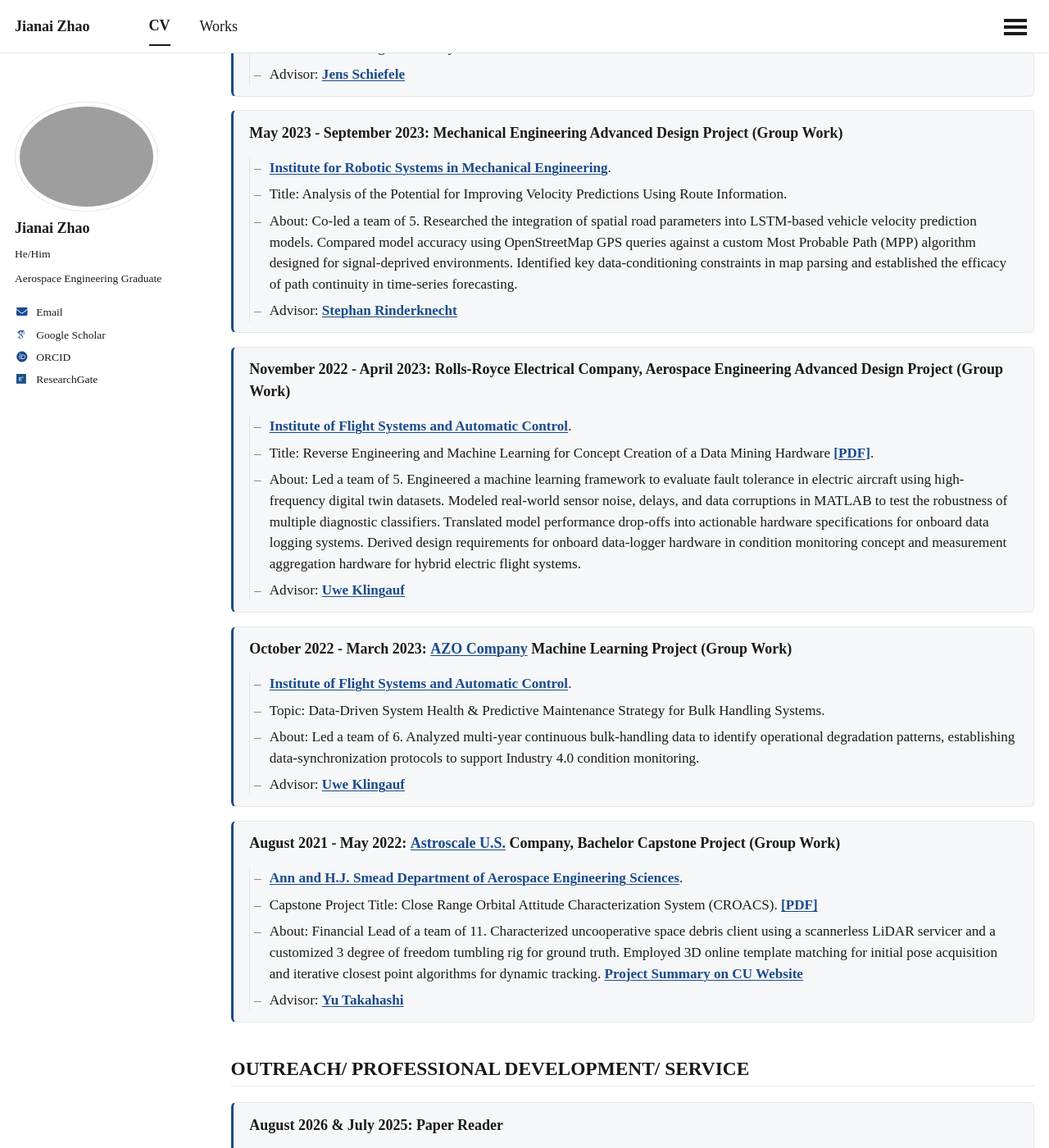
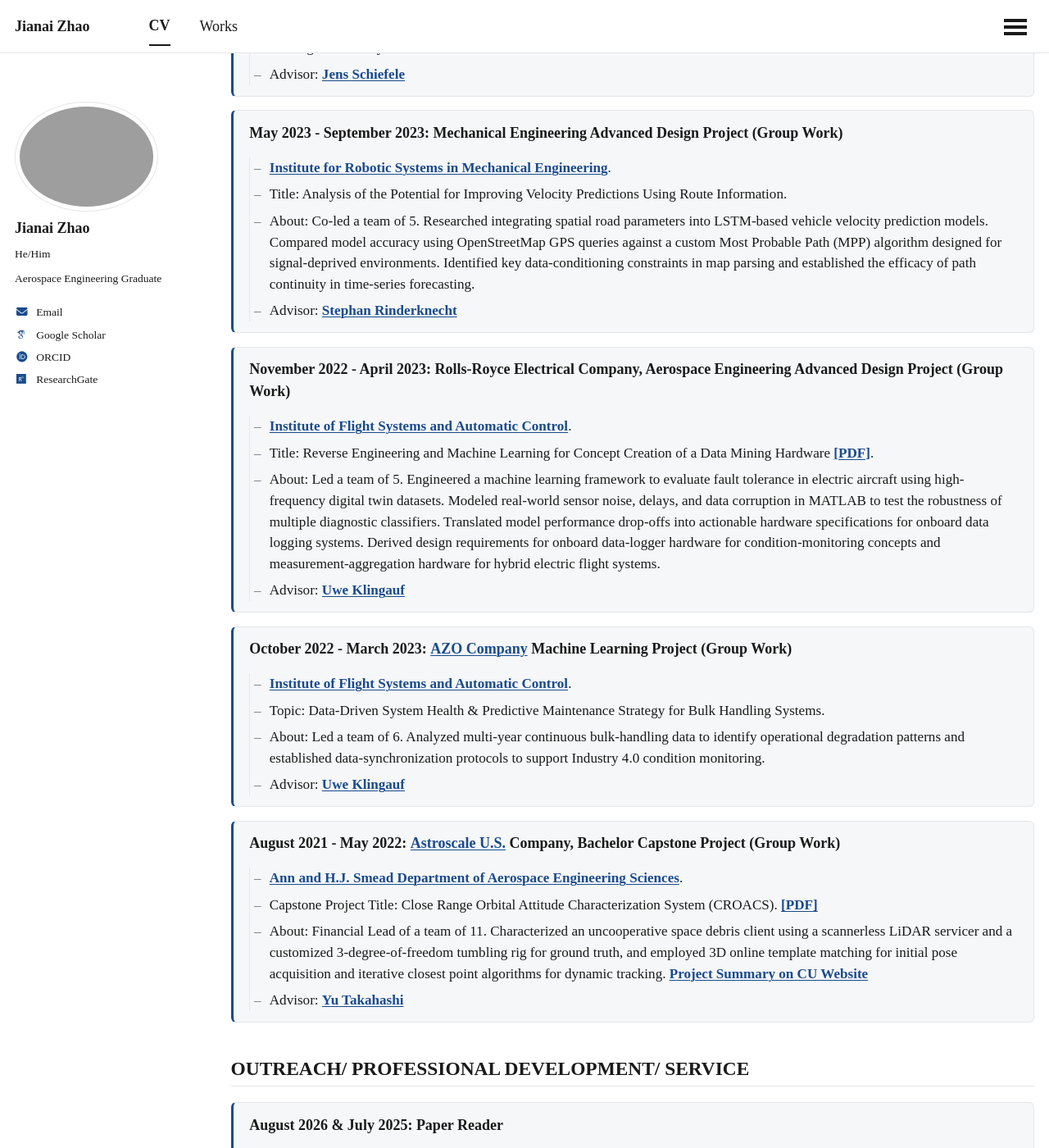
Before and after one commit to jianaizhao/jianaizhao.github.io, a Jekyll site: the page built from _pages/cv.md, in a window 1280 px wide and 1400 px high, scrolled down 1195 px. Shown: the whole window at 82% size. Built offline with Jekyll 4.4.1, drawn with Linux system fonts in a browser that asks for light colours; some web fonts are replaced; a script that is not in the unit is left out; some of the changed text lies outside the part shown.

Commit message:
grammar fix

```diff
--- a/_pages/cv.md
+++ b/_pages/cv.md
@@ -50,25 +50,25 @@ RESEARCH EXPERIENCE
 * **October 2023 - March 2024: Boeing Global Service Jeppesen Cockpit Design Project (Group Work)**
   * [Institute of Flight Systems and Automatic Control](https://www.fsr.tu-darmstadt.de/index.en.jsp).
   * Topic: Integration of a Steering Wheel and a Conventional Yoke in a Flight Control System.
-  * About: Led a team of 4. Cockpit design using Siemens NX, allowing both translational and rotational movement of the steering wheel to act as a flight control system.
+  * About: Led a team of 4. Designed a cockpit using Siemens NX, enabling translational and rotational steering-wheel movement to act as a flight control system.
   * Advisor: [Jens Schiefele](https://www.fsr.tu-darmstadt.de/fsr/mitarbeiter_15/mitarbeitende/mitarbeiter_details_fsr_116480.en.jsp)
 
 * **May 2023 - September 2023: Mechanical Engineering Advanced Design Project (Group Work)**
   * [Institute for Robotic Systems in Mechanical Engineering](https://www.maschinenbau.tu-darmstadt.de/irm/institut_irm/index.en.jsp).
   * Title: Analysis of the Potential for Improving Velocity Predictions Using Route Information.
-  * About: Co-led a team of 5. Researched the integration of spatial road parameters into LSTM-based vehicle velocity prediction models. Compared model accuracy using OpenStreetMap GPS queries against a custom Most Probable Path (MPP) algorithm designed for signal-deprived environments. Identified key data-conditioning constraints in map parsing and established the efficacy of path continuity in time-series forecasting.
+  * About: Co-led a team of 5. Researched integrating spatial road parameters into LSTM-based vehicle velocity prediction models. Compared model accuracy using OpenStreetMap GPS queries against a custom Most Probable Path (MPP) algorithm designed for signal-deprived environments. Identified key data-conditioning constraints in map parsing and established the efficacy of path continuity in time-series forecasting.
   * Advisor: [Stephan Rinderknecht](https://www.maschinenbau.tu-darmstadt.de/irm/institut_irm/team_irm/teamdetails_irm_280256.en.jsp)
 
 * **November 2022 - April 2023: Rolls-Royce Electrical Company, Aerospace Engineering Advanced Design Project (Group Work)**
   * [Institute of Flight Systems and Automatic Control](https://www.fsr.tu-darmstadt.de/index.en.jsp).
   * Title: Reverse Engineering and Machine Learning for Concept Creation of a Data Mining Hardware [[PDF]](https://zenodo.org/records/16894535).
-  * About: Led a team of 5. Engineered a machine learning framework to evaluate fault tolerance in electric aircraft using high-frequency digital twin datasets. Modeled real-world sensor noise, delays, and data corruptions in MATLAB to test the robustness of multiple diagnostic classifiers. Translated model performance drop-offs into actionable hardware specifications for onboard data logging systems. Derived design requirements for onboard data-logger hardware in condition monitoring concept and measurement aggregation hardware for hybrid electric flight systems.
+  * About: Led a team of 5. Engineered a machine learning framework to evaluate fault tolerance in electric aircraft using high-frequency digital twin datasets. Modeled real-world sensor noise, delays, and data corruption in MATLAB to test the robustness of multiple diagnostic classifiers. Translated model performance drop-offs into actionable hardware specifications for onboard data logging systems. Derived design requirements for onboard data-logger hardware for condition-monitoring concepts and measurement-aggregation hardware for hybrid electric flight systems.
   * Advisor: [Uwe Klingauf](https://www.fsr.tu-darmstadt.de/fsr/mitarbeiter_15/mitarbeitende/mitarbeiter_details_fsr_8591.en.jsp)
 
 * **October 2022 - March 2023: [AZO Company](https://www.azo.com/en-de/) Machine Learning Project (Group Work)**
   * [Institute of Flight Systems and Automatic Control](https://www.fsr.tu-darmstadt.de/index.en.jsp).
   * Topic: Data-Driven System Health & Predictive Maintenance Strategy for Bulk Handling Systems.
-  * About: Led a team of 6. Analyzed multi-year continuous bulk-handling data to identify operational degradation patterns, establishing data-synchronization protocols to support Industry 4.0 condition monitoring.
+  * About: Led a team of 6. Analyzed multi-year continuous bulk-handling data to identify operational degradation patterns and established data-synchronization protocols to support Industry 4.0 condition monitoring.
   * Advisor: [Uwe Klingauf](https://www.fsr.tu-darmstadt.de/fsr/mitarbeiter_15/mitarbeitende/mitarbeiter_details_fsr_8591.en.jsp)
 
 
@@ -78,7 +78,7 @@ RESEARCH EXPERIENCE
 * **August 2021 - May 2022: [Astroscale U.S.](https://astroscale-us.com/) Company, Bachelor Capstone Project (Group Work)**
   * [Ann and H.J. Smead Department of Aerospace Engineering Sciences](https://www.colorado.edu/aerospace/).
   * Capstone Project Title: Close Range Orbital Attitude Characterization System (CROACS). [[PDF]](https://zenodo.org/records/16895411)
-  * About: Financial Lead of a team of 11. Characterized uncooperative space debris client using a scannerless LiDAR servicer and a customized 3 degree of freedom tumbling rig for ground truth. Employed 3D online template matching for initial pose acquisition and iterative closest point algorithms for dynamic tracking. [Project Summary on CU Website](https://www.colorado.edu/aerospace/academics/undergraduates/senior-design-projects/past-senior-projects/2021-2022/close-range-orbital)
+  * About: Financial Lead of a team of 11. Characterized an uncooperative space debris client using a scannerless LiDAR servicer and a customized 3-degree-of-freedom tumbling rig for ground truth, and employed 3D online template matching for initial pose acquisition and iterative closest point algorithms for dynamic tracking. [Project Summary on CU Website](https://www.colorado.edu/aerospace/academics/undergraduates/senior-design-projects/past-senior-projects/2021-2022/close-range-orbital)
   * Advisor: [Yu Takahashi](https://scholar.google.com/citations?user=F0SHsewAAAAJ&hl=en)
 
 
@@ -86,24 +86,24 @@ OUTREACH/ PROFESSIONAL DEVELOPMENT/ SERVICE
 ======
 * **August 2026 & July 2025: Paper Reader**
   * [Research Science Institute (RSI-MIT 2025 & 2026)](https://www.cee.org/programs/research-science-institute) at Massachusetts Institute of Technology
-  * About: Reviewed penultimate and final papers in Aeronautics and Astronautics. Gave feedback on student penultimate drafts and helped them improve for the final papers, and then made a selection decision during the final review.
+  * About: Reviewed penultimate and final papers in Aeronautics and Astronautics. Provided feedback on students’ penultimate drafts to help them improve for the final papers, then made a selection decision during the final review.
 
 * **Summer 2021: [Undergraduate Researcher](https://www.colorado.edu/smithlab/jianai-zhao)**
   * CU Boulder Smith Lab
-  * About: Produced science outreach videos as part of Smith Lab’s NSF-funded research and assisted in maintaining the greenhouse collections used by the lab’s research.
+  * About: Undergrad Research Assistant (Student Assistant I). Produced science outreach videos as part of U.S. NSF-funded research and helped maintain the greenhouse collections used by the lab’s research.
   * Advisor: [Stacey D. Smith](https://www.colorado.edu/ebio/stacey-d-smith)
 
 * **Summer 2018: Web Communication Intern**
   * CU Boulder Strategic Relations and Communications.
-  * About: Creating and updating CU Boulder campus websites.
+  * About: Created and updated CU Boulder campus websites.
 
 * **Summer 2017: RSI Counselor**
   * Research Science Initiative (RSI-Tsinghua 2017) at Tsinghua University
-  * About: Imparting the Rickoids culture to new students, helping students with the creation of the Summerbook, and organizing events.
+  * About: Shared Rickoids culture with new students, helped students create the Summerbook, and organized events.
   <!-- * Supervisor: Professor Git -->
 
 * **Summer 2015: RSI Scholar**
   * Research Science Initiative (RSI-Tsinghua 2015) at Tsinghua University. [CEE Newsletter](https://www.cee.org/sites/default/files/newsletters/cee_fall_2015.pdf) Page 4, Photo "Inaugural Research Science Initiative (RSI) Class at Tsinghua University", second row, 7th from the right-hand side.
-  * About: Independent research in flow induced vibration using wind tunnel at the School of Aerospace.
+  * About: Independent research on flow-induced vibration using a wind tunnel.
 
 </div>
```
Also changed, not shown: 1 other file.
